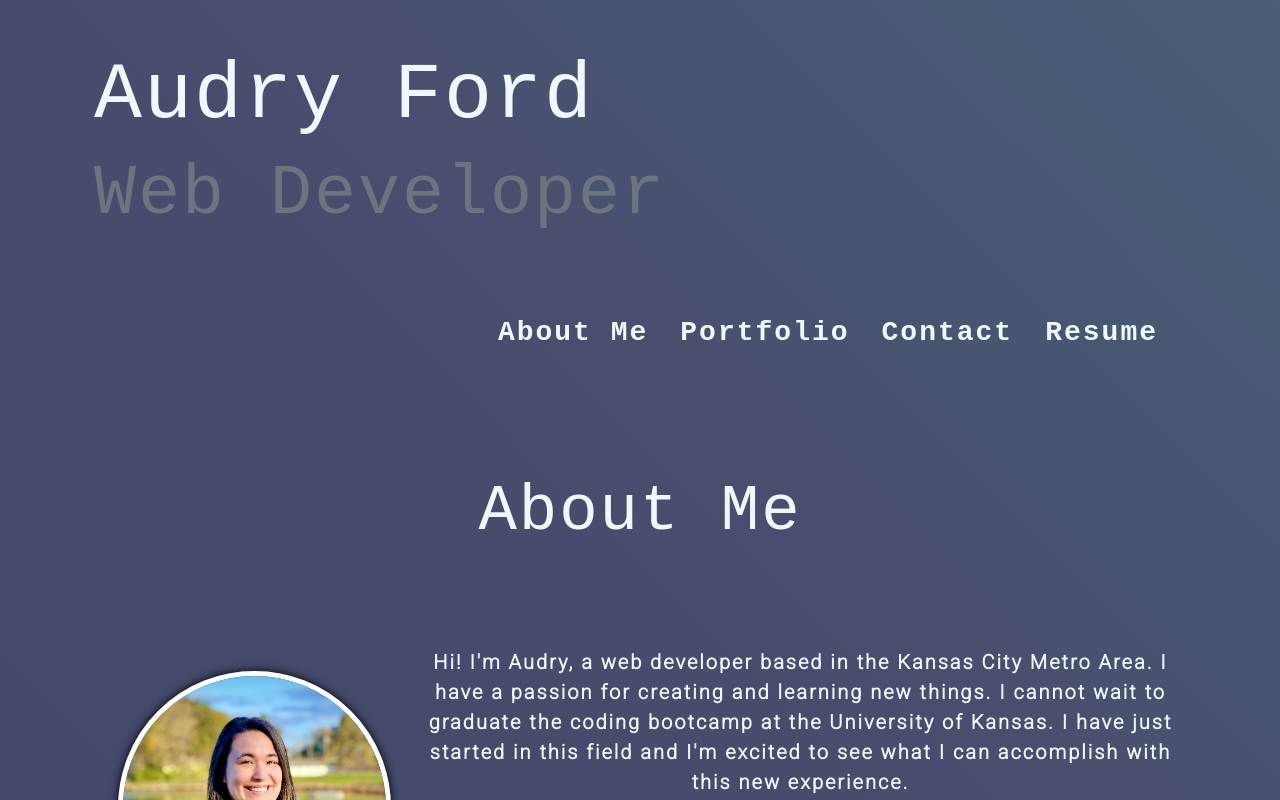
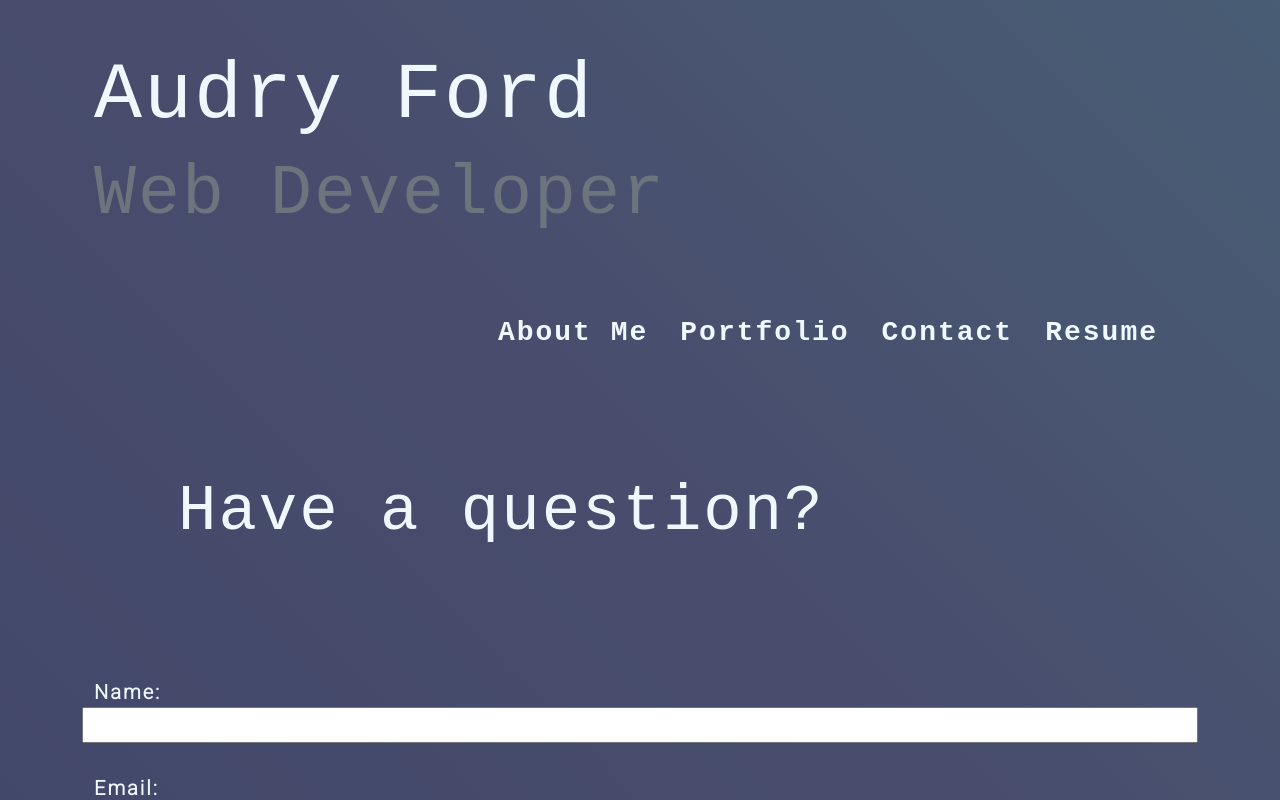
Before and after one commit to audryf/audrys-portfolio, a React (Create React App) app: page /contact in a window 1280 px wide. Shown: the top 800 px of the page. Built offline with nearby package versions, Linux system fonts and the light colour scheme.

Commit message:
udpate about part 2

```diff
--- a/src/App.js
+++ b/src/App.js
@@ -22,14 +22,14 @@ function App() {
 
                 <Header />
                 <main>
-                    {aboutSelected && <About />}
+
                     <Switch>
                         <Route exact path="/" component={About} />
                         <Route exact path="/portfolio" component={ProjectList} />
                         <Route exact path="/contact" component={Contact} />
                         <Route exact path="/resume" component={Resume} />
                     </Switch>
-
+                    {aboutSelected && <About />}
                 </main>
                 <Footer />
 
--- a/src/components/Contact/index.js
+++ b/src/components/Contact/index.js
@@ -40,7 +40,7 @@ function Contact() {
 
     return (
         <section>
-            <h1 className="header-font">Have a question?</h1>
+            <h1 className="m-5 p-5 header-font display-3">Have a question?</h1>
             <br />
             <form className="container" id="contact-form" onSubmit={submitHandler}>
                 <div className="row">
```
